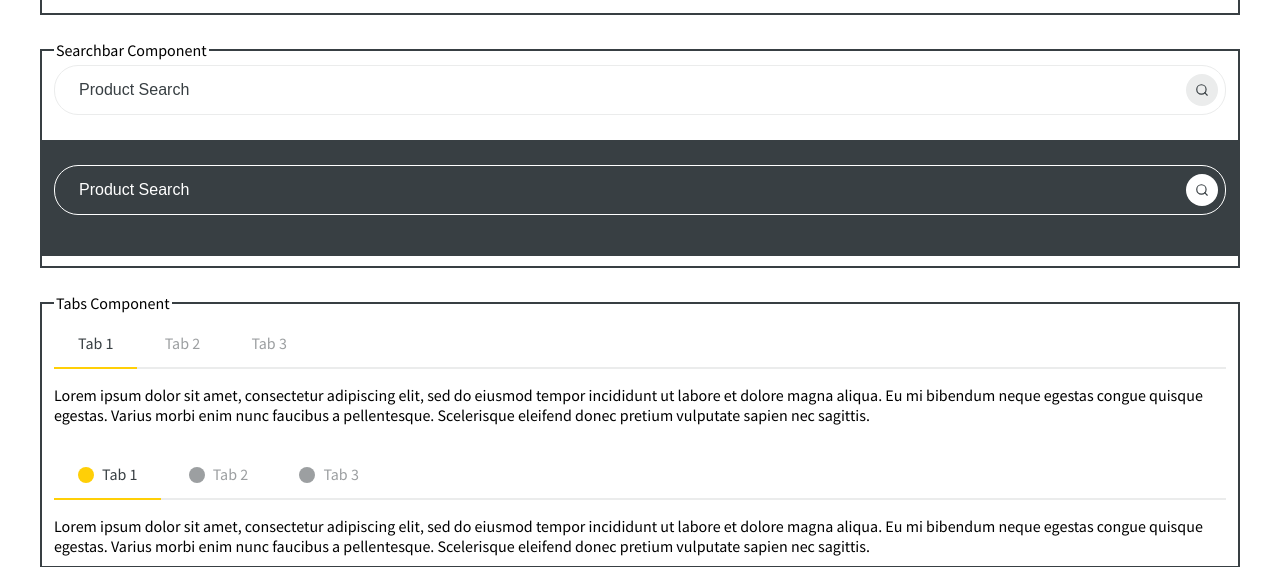
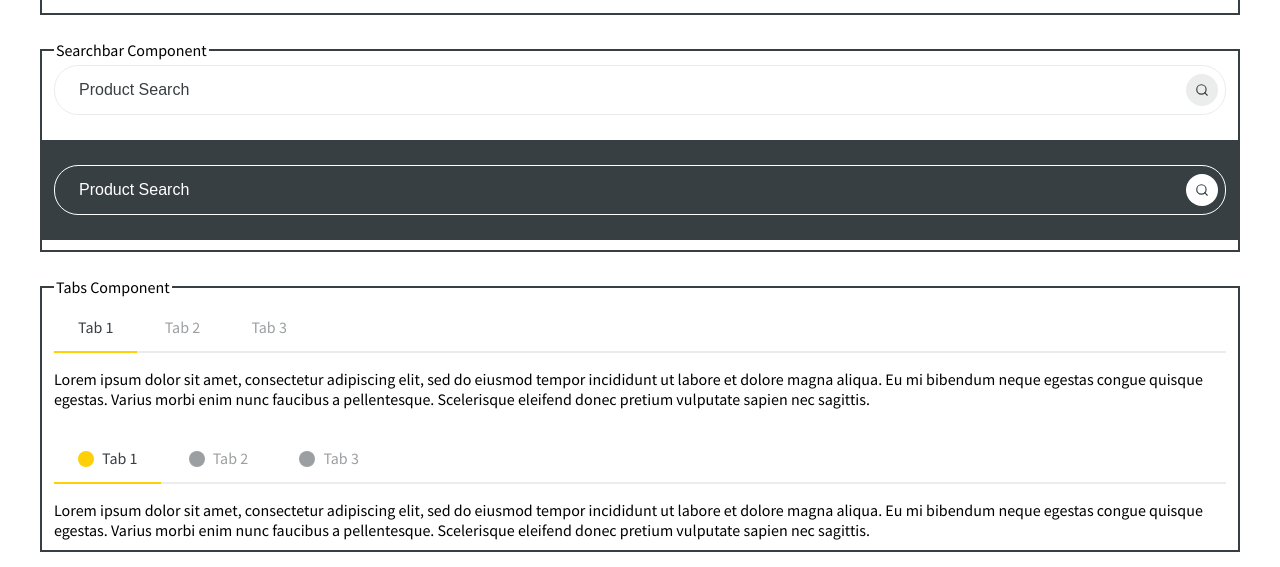
Before and after one commit to CruGlobal/cru-content-designs, a PHP site: page /v0.3/cruorg in a window 1280 px wide. Shown: the part 1472-2039 px from the top of the page. Run offline with PHP 8.4, Linux system fonts and the light colour scheme; some libraries are stand-ins or nearby versions.

Commit message:
Fixing searchbar message root margins

```diff
--- a/v0.3/cruorg/components/searchbar/searchbar.css
+++ b/v0.3/cruorg/components/searchbar/searchbar.css
@@ -66,6 +66,10 @@
 .searchBar__form:focus-within .icon__root svg circle, .searchBar__form:focus-within .icon__root svg line {
   stroke: #FFFFFF; }
 
+.searchBar__form .message__root {
+  margin-top: 0;
+  margin-bottom: 0; }
+
 .cru-searchbar-dark .field__input {
   border-color: #FFFFFF;
   background-color: transparent; }
--- a/v0.3/cruorg/components/searchbar/searchbar.scss
+++ b/v0.3/cruorg/components/searchbar/searchbar.scss
@@ -77,6 +77,10 @@ $cru-searchbar-icon-wrapper-size: 32px;
             }
         }
     }
+    .message__root {
+        margin-top: 0;
+        margin-bottom: 0;
+    }
 }
 
 .cru-searchbar-dark {
--- a/v0.3/cruorg/styles.css
+++ b/v0.3/cruorg/styles.css
@@ -386,6 +386,10 @@
 .searchBar__form:focus-within .icon__root svg circle, .searchBar__form:focus-within .icon__root svg line {
   stroke: #FFFFFF; }
 
+.searchBar__form .message__root {
+  margin-top: 0;
+  margin-bottom: 0; }
+
 .cru-searchbar-dark .field__input {
   border-color: #FFFFFF;
   background-color: transparent; }
```
